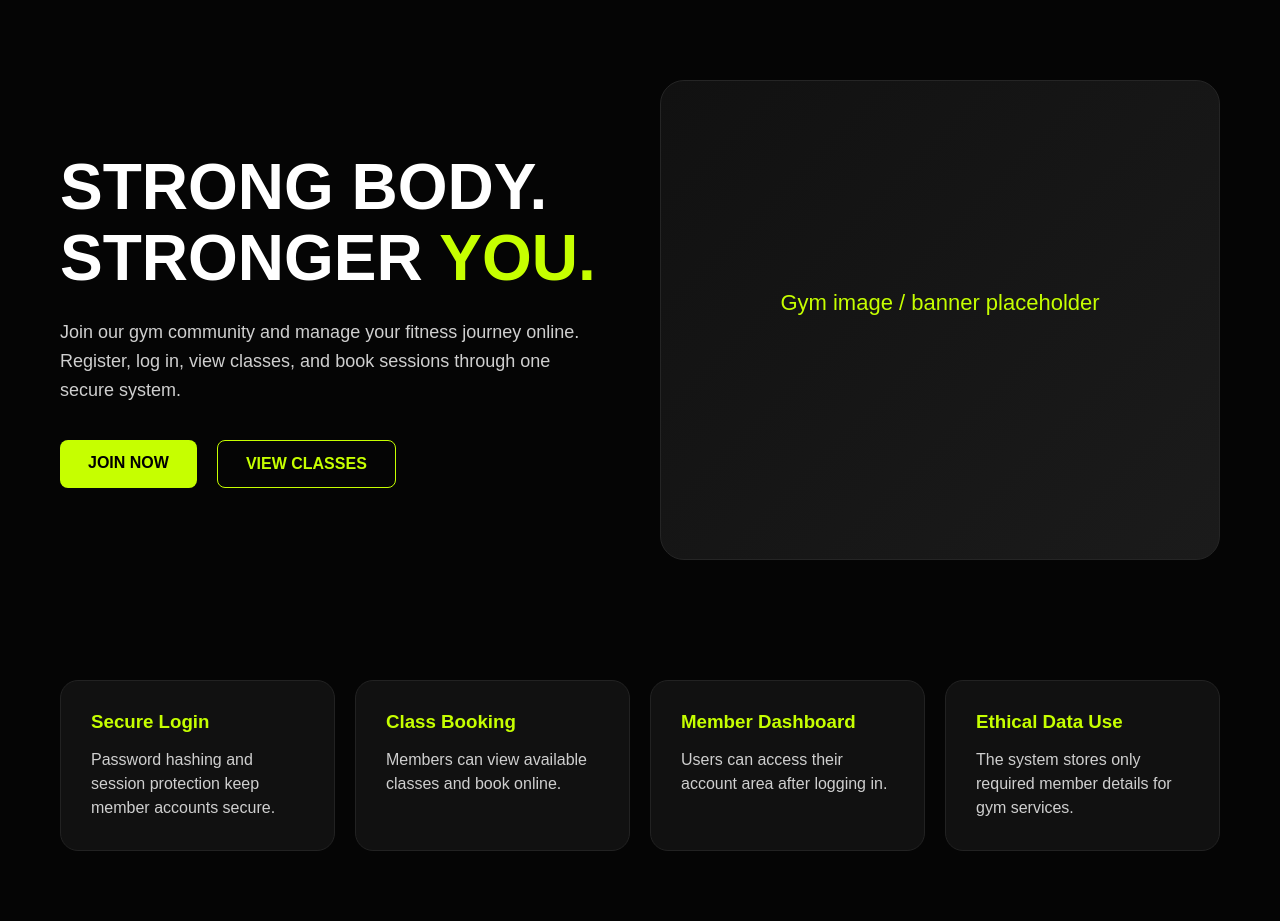
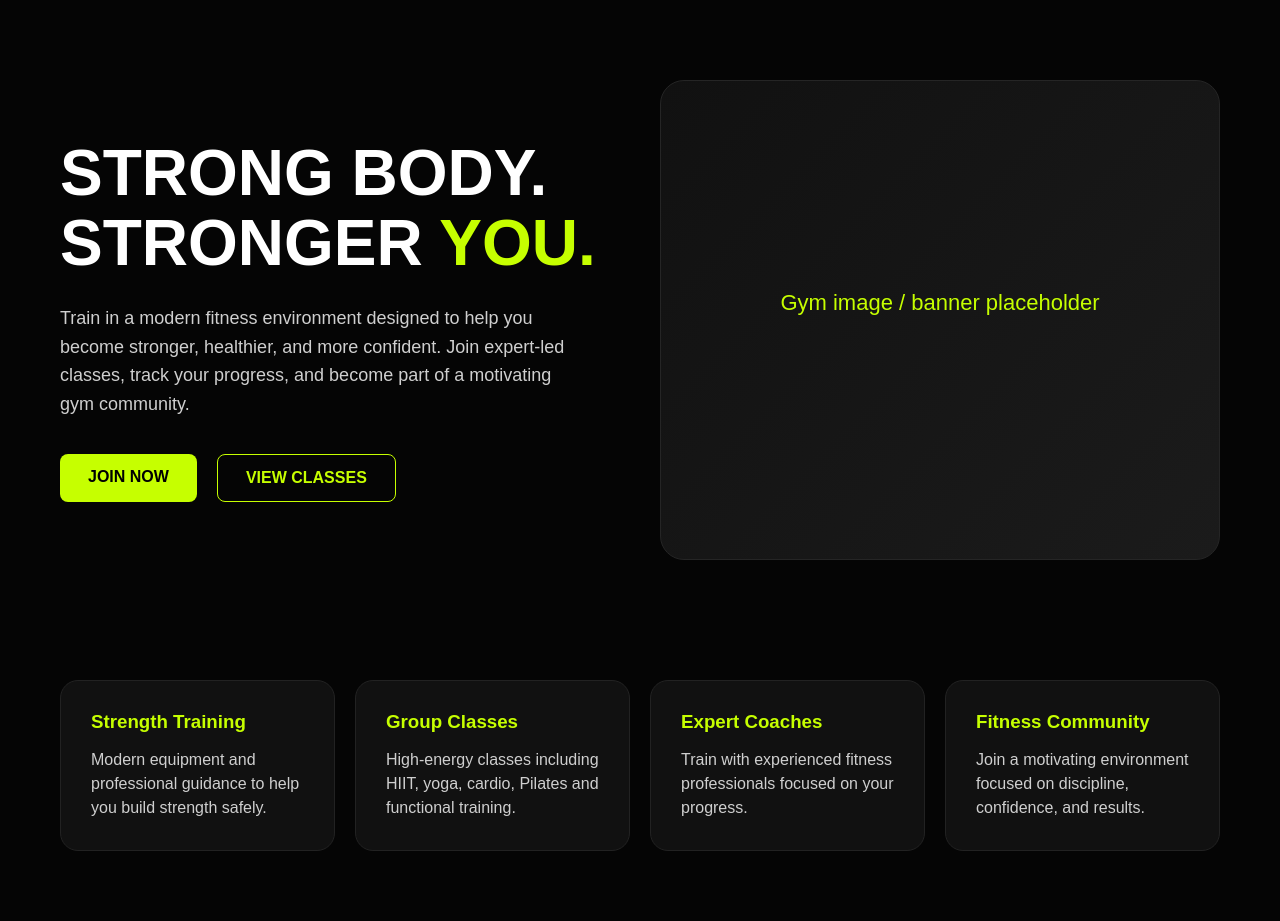
Before and after one commit to ErciliaB/gym_management_system_project, a PHP site: page / in a window 1280 px wide. Shown: the part 77-998 px from the top of the page. Run offline with PHP 8.4, Linux system fonts and the light colour scheme.

Commit message:
Redesigned the home page
Updated homepage content with gym services and branding.

```diff
--- a/index.php
+++ b/index.php
@@ -22,8 +22,9 @@
         <h1>STRONG BODY.<br>STRONGER <span>YOU.</span></h1>
 
         <p>
-            Join our gym community and manage your fitness journey online.
-            Register, log in, view classes, and book sessions through one secure system.
+            Train in a modern fitness environment designed to help you become stronger,
+            healthier, and more confident. Join expert-led classes, track your progress,
+            and become part of a motivating gym community.
         </p>
 
         <div class="hero-buttons">
@@ -39,23 +40,23 @@
 
 <section class="features">
     <div class="feature-card">
-        <h3>Secure Login</h3>
-        <p>Password hashing and session protection keep member accounts secure.</p>
+        <h3>Strength Training</h3>
+        <p>Modern equipment and professional guidance to help you build strength safely.</p>
     </div>
 
     <div class="feature-card">
-        <h3>Class Booking</h3>
-        <p>Members can view available classes and book online.</p>
+        <h3>Group Classes</h3>
+        <p>High-energy classes including HIIT, yoga, cardio, Pilates and functional training.</p>
     </div>
 
     <div class="feature-card">
-        <h3>Member Dashboard</h3>
-        <p>Users can access their account area after logging in.</p>
+        <h3>Expert Coaches</h3>
+        <p>Train with experienced fitness professionals focused on your progress.</p>
     </div>
 
     <div class="feature-card">
-        <h3>Ethical Data Use</h3>
-        <p>The system stores only required member details for gym services.</p>
+        <h3>Fitness Community</h3>
+        <p>Join a motivating environment focused on discipline, confidence, and results.</p>
     </div>
 </section>
 
```
